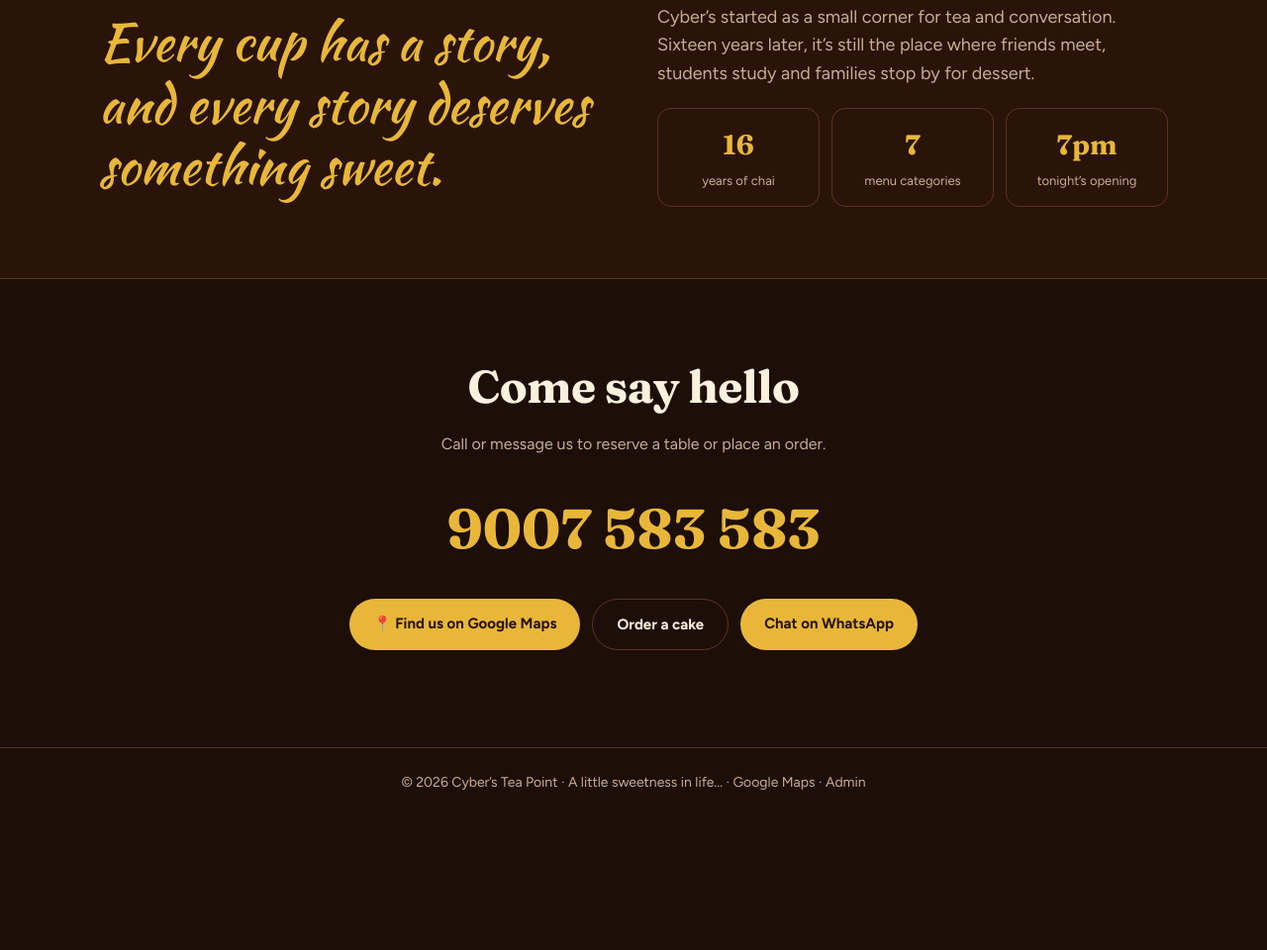
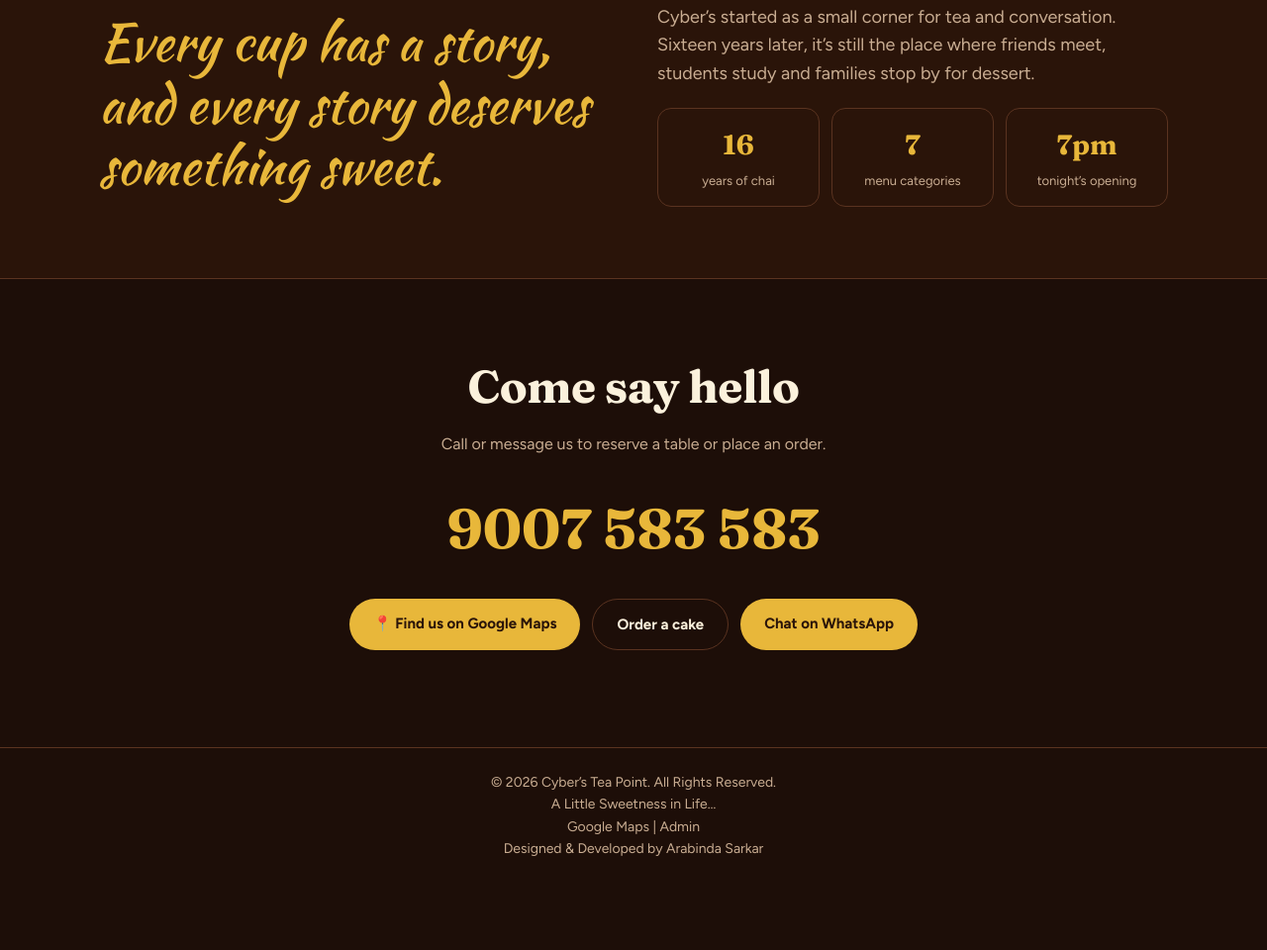
Before and after one commit to Arabinda942/Cyber-s-Tea-Point, a plain HTML site: page index.html in a window 1280 px wide. Shown: the part 1300-2260 px from the top of the page at 99% size. Before the commit the page ends 2192 px from the top, so only its background shows below. Drawn offline with Linux system fonts and the light colour scheme.

Commit message:
Update index.html

```diff
--- a/index.html
+++ b/index.html
@@ -143,7 +143,19 @@ aside h3{font-family:'Fraunces',serif;font-size:24px;margin:0}
   <div class="cta" style="justify-content:center"><a class="btn" href="https://share.google/Ms0l0a1MWMtX194qu" target="_blank" rel="noopener">📍 Find us on Google Maps</a><a class="btn ghost" href="/cakes">Order a cake</a><a class="btn" href="https://wa.me/919007583583" target="_blank" rel="noopener">Chat on WhatsApp</a></div>
 </div></section>
 
-<footer><div class="wrap">© 2026 Cyber’s Tea Point · A little sweetness in life… · <a href="https://share.google/Ms0l0a1MWMtX194qu" target="_blank" rel="noopener">Google Maps</a> · <a href="/admin">Admin</a></div></footer>
+
+<footer>
+  <div class="wrap">
+    <div>© 2026 Cyber’s Tea Point. All Rights Reserved.</div>
+    <div>A Little Sweetness in Life…</div>
+    <div>
+      <a href="https://share.google/Ms0l0a1MWMtX194qu" target="_blank" rel="noopener noreferrer">Google Maps</a>
+      |
+      <a href="/admin">Admin</a>
+    </div>
+    <div>Designed &amp; Developed by Arabinda Sarkar</div>
+  </div>
+</footer>
 
 <button id="fab" aria-label="Open your order">Your order · <span id="n">0</span></button>
 <aside id="cart" aria-label="Your order">
```
